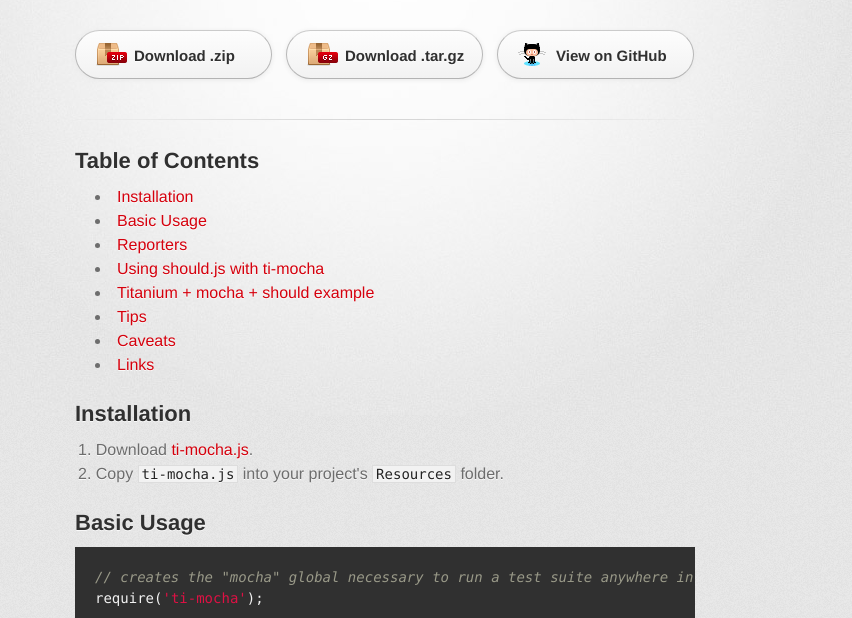
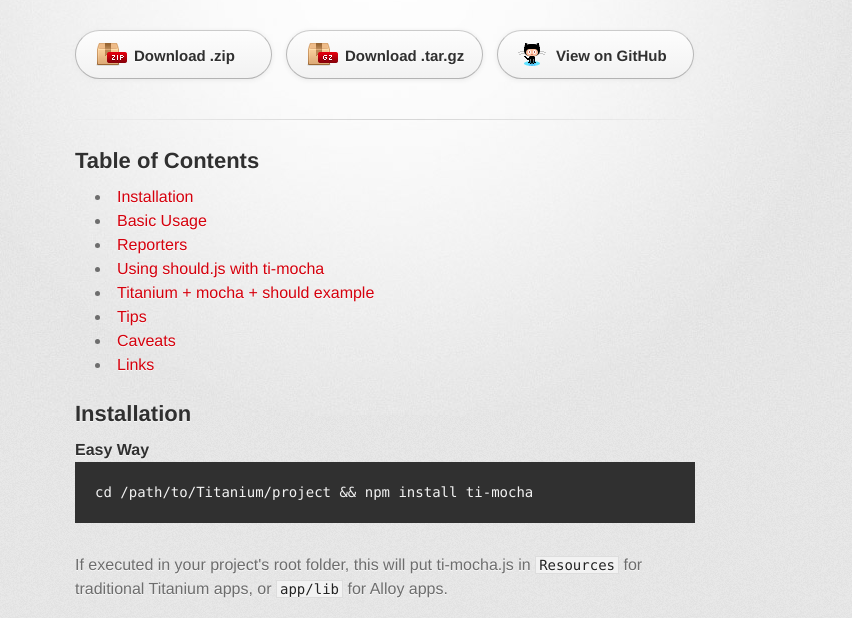
Before and after one commit to tonylukasavage/ti-mocha, a plain HTML site: page index.html in a window 1280 px wide. Shown: the part 158-776 px from the top of the page, without its empty margins (255-1107 px from the left). Drawn offline with Linux system fonts and the light colour scheme; a web font is replaced by a local one.

```diff
--- a/index.html
+++ b/index.html
@@ -46,9 +46,20 @@
 </ul><h2>
 <a name="installation" class="anchor" href="#installation"><span class="octicon octicon-link"></span></a>Installation</h2>
 
+<h4>
+<a name="easy-way" class="anchor" href="#easy-way"><span class="octicon octicon-link"></span></a>Easy Way</h4>
+
+<pre><code>cd /path/to/Titanium/project &amp;&amp; npm install ti-mocha
+</code></pre>
+
+<p>If executed in your project's root folder, this will put ti-mocha.js in <code>Resources</code> for traditional Titanium apps, or <code>app/lib</code> for Alloy apps.</p>
+
+<h4>
+<a name="less-easy-way" class="anchor" href="#less-easy-way"><span class="octicon octicon-link"></span></a>Less Easy Way</h4>
+
 <ol>
 <li>Download <a href="https://raw.github.com/tonylukasavage/ti-mocha/master/ti-mocha.js">ti-mocha.js</a>.</li>
-<li>Copy <code>ti-mocha.js</code> into your project's <code>Resources</code> folder.</li>
+<li>Copy <code>ti-mocha.js</code> into your project's <code>Resources</code> folder (or <code>app/lib</code> if you're using alloy).</li>
 </ol><h2>
 <a name="basic-usage" class="anchor" href="#basic-usage"><span class="octicon octicon-link"></span></a>Basic Usage</h2>
 
```
Also changed, not shown: params.json (+1 -1 lines).
